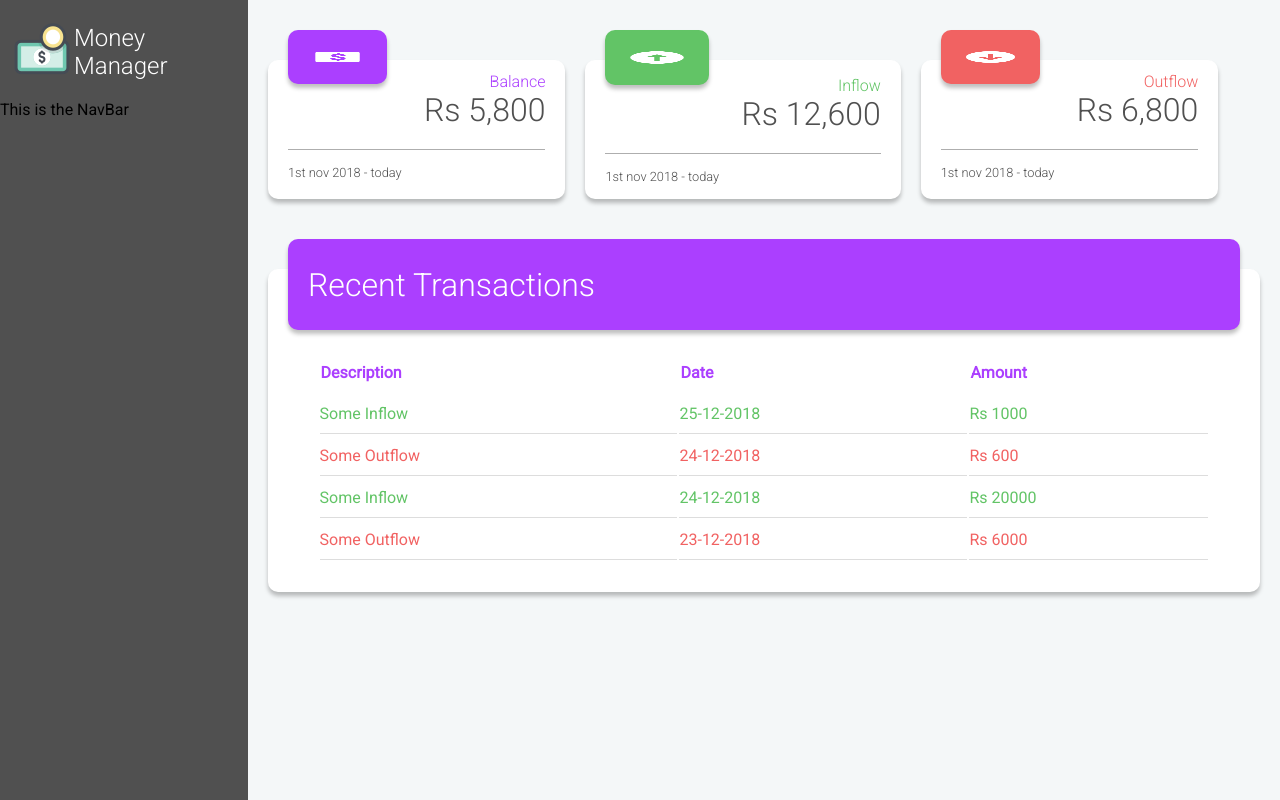
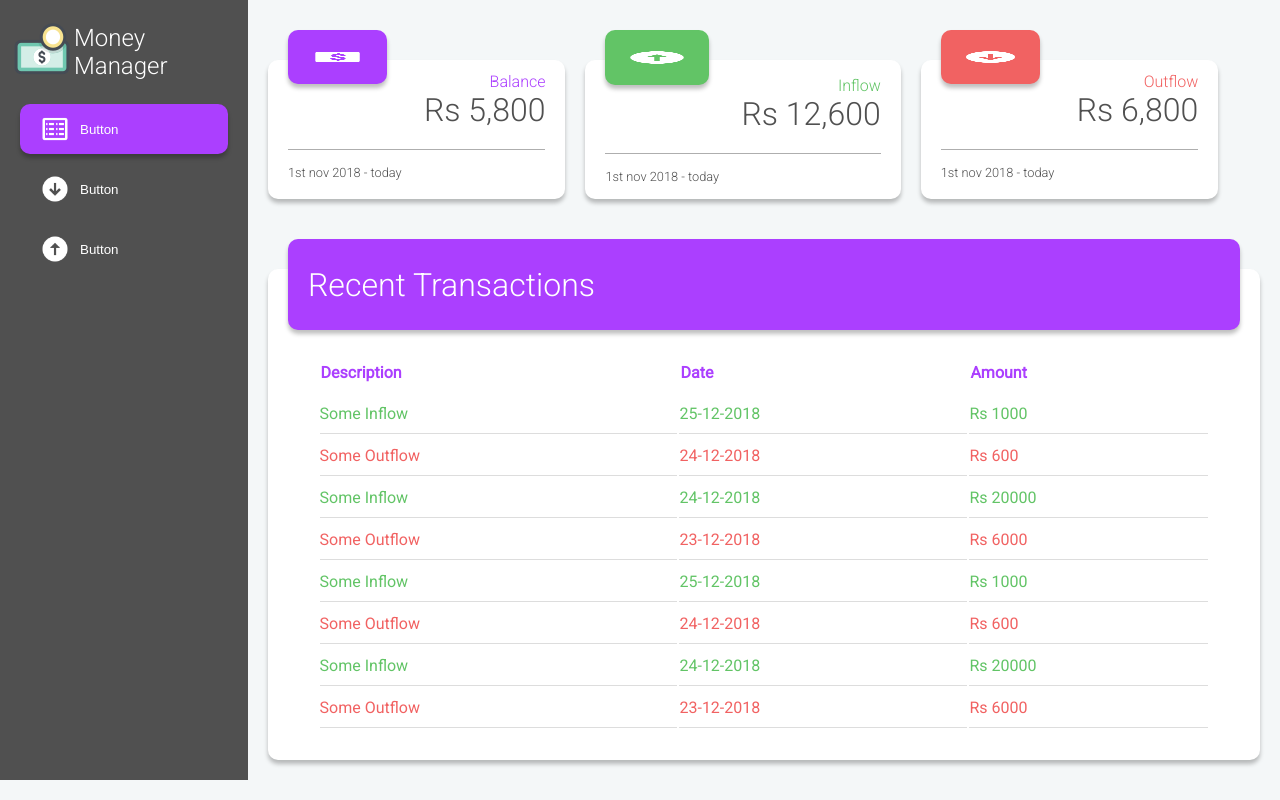
Before and after one commit to senalwijeratne/react-moneymanager, a React (Create React App) app: page / in a window 1280 px wide. Built offline with nearby package versions, Linux system fonts and the light colour scheme.

Commit message:
complete home page

```diff
--- a/src/App.js
+++ b/src/App.js
@@ -19,10 +19,12 @@ const MainSection = styled.div`
   width: 100%;
   margin: 20px 20px 20px 20px;
   text-align: center;
-  div {
-    display: flex;
-    justify-content: flex-start;
-  }
+`
+
+const FlashCardSection = styled.div`
+  display: flex;
+  justify-content: flex-start;
+  margin-bottom: 70px;
 `
 
 class App extends Component {
@@ -31,7 +33,7 @@ class App extends Component {
       <AppContainer>
         <NavBar />
         <MainSection>
-          <div>
+          <FlashCardSection>
             <FlashCard
               cardType={'Balance'}
               icon={dollarIcon}
@@ -50,7 +52,7 @@ class App extends Component {
               bgColor={'#F16262'}
               amount={'6800'}
             />
-          </div>
+          </FlashCardSection>
           <TransactionTable />
         </MainSection>
       </AppContainer>
--- a/src/components/NavBar.js
+++ b/src/components/NavBar.js
@@ -1,13 +1,18 @@
 import React, { Component } from 'react'
 import styled from 'styled-components'
 
+import NavButton from './NavButton'
+
 import logo from '../icons/cash.png'
+import dashboardIcon from '../icons/details.png'
+import upArrowIcon from '../icons/arrow-up.png'
+import downArrowIcon from '../icons/arrow-down.png'
 
 const NavBarContainer = styled.div`
   display: flex;
   flex-direction: column;
   width: 25%;
-  height: 100vh;
+  /* height: 100vh; */
   background-color: #505050;
 `
 
@@ -28,6 +33,12 @@ const LogoTitle = styled.div`
   }
 `
 
+const NavLinks = styled.div`
+  display: flex;
+  flex-direction: column;
+  margin: 20px 20px 0px 20px;
+`
+
 class NavBar extends Component {
   render() {
     return (
@@ -36,7 +47,11 @@ class NavBar extends Component {
           <img src={logo} alt="logo" />
           <span>Money Manager</span>
         </LogoTitle>
-        <p>This is the NavBar</p>
+        <NavLinks>
+          <NavButton icon={dashboardIcon} selected />
+          <NavButton icon={downArrowIcon} />
+          <NavButton icon={upArrowIcon} />
+        </NavLinks>
       </NavBarContainer>
     )
   }
--- /dev/null
+++ b/src/components/NavButton.js
@@ -0,0 +1,42 @@
+import React from 'react'
+import styled from 'styled-components'
+
+const NavButtonContainer = styled.button`
+  display: flex;
+  flex-direction: row;
+  align-items: center;
+
+  width: 100%;
+  height: 50px;
+  background: ${props => (props.selected ? '#ab3fff' : 'none')};
+  box-shadow: ${props =>
+    props.selected ? '0px 4px 4px rgba(0, 0, 0, 0.25)' : ''};
+  border-radius: 10px;
+  margin-bottom: 10px;
+
+  color: #ffffff;
+  cursor: pointer;
+  border: none;
+  padding: 0;
+  text-align: left;
+
+  img {
+    width: 30px;
+    padding-left: 20px;
+  }
+  p {
+    margin: 0;
+    padding-left: 10px;
+  }
+`
+
+const NavButton = ({ icon, selected }) => {
+  return (
+    <NavButtonContainer selected={selected}>
+      <img src={icon} alt="icon" />
+      <p>Button</p>
+    </NavButtonContainer>
+  )
+}
+
+export default NavButton
--- a/src/components/TransactionTable.js
+++ b/src/components/TransactionTable.js
@@ -6,7 +6,6 @@ const TableContainer = styled.div`
   flex-direction: column;
   width: 100%;
   min-height: 200px;
-  margin-top: 70px;
   background: #ffffff;
   box-shadow: 0px 4px 4px rgba(0, 0, 0, 0.25);
   border-radius: 10px;
@@ -56,22 +55,42 @@ const TransactionTable = props => {
           <th>Date</th>
           <th>Amount</th>
         </tr>
-        <TableRow inflow={true}>
+        <TableRow inflow>
           <td>Some Inflow</td>
           <td>25-12-2018</td>
           <td>Rs 1000</td>
         </TableRow>
-        <TableRow inflow={false}>
+        <TableRow>
           <td>Some Outflow</td>
           <td>24-12-2018</td>
           <td>Rs 600</td>
         </TableRow>
-        <TableRow inflow={true}>
+        <TableRow inflow>
           <td>Some Inflow</td>
           <td>24-12-2018</td>
           <td>Rs 20000</td>
         </TableRow>
-        <TableRow inflow={false}>
+        <TableRow>
+          <td>Some Outflow</td>
+          <td>23-12-2018</td>
+          <td>Rs 6000</td>
+        </TableRow>
+        <TableRow inflow>
+          <td>Some Inflow</td>
+          <td>25-12-2018</td>
+          <td>Rs 1000</td>
+        </TableRow>
+        <TableRow>
+          <td>Some Outflow</td>
+          <td>24-12-2018</td>
+          <td>Rs 600</td>
+        </TableRow>
+        <TableRow inflow>
+          <td>Some Inflow</td>
+          <td>24-12-2018</td>
+          <td>Rs 20000</td>
+        </TableRow>
+        <TableRow>
           <td>Some Outflow</td>
           <td>23-12-2018</td>
           <td>Rs 6000</td>
```
